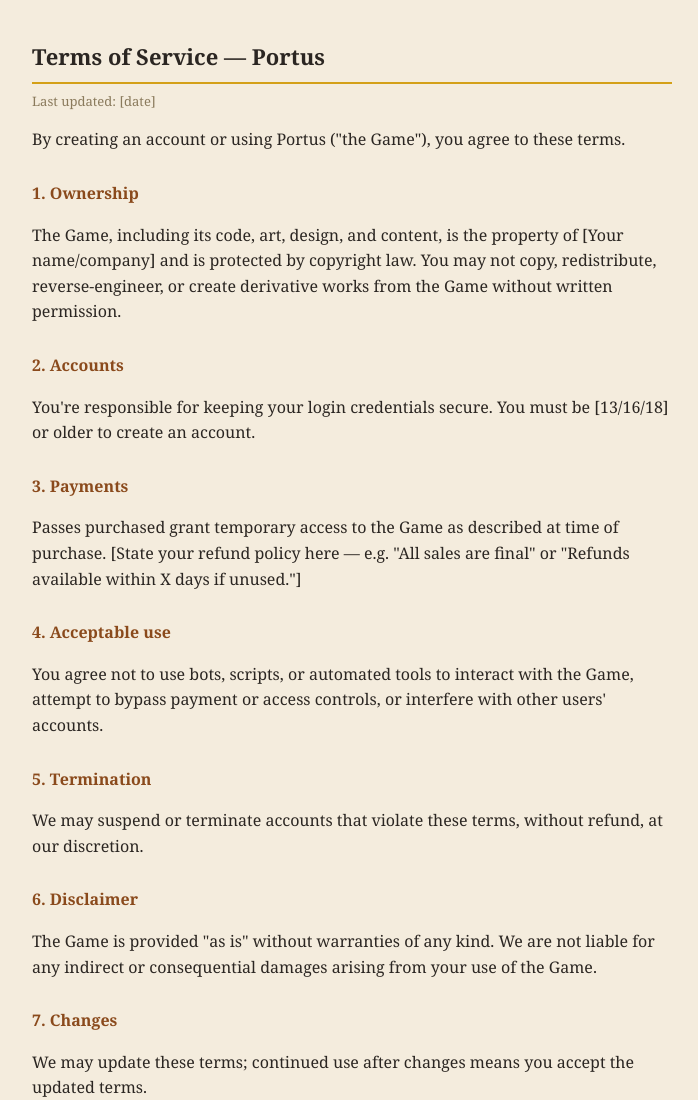
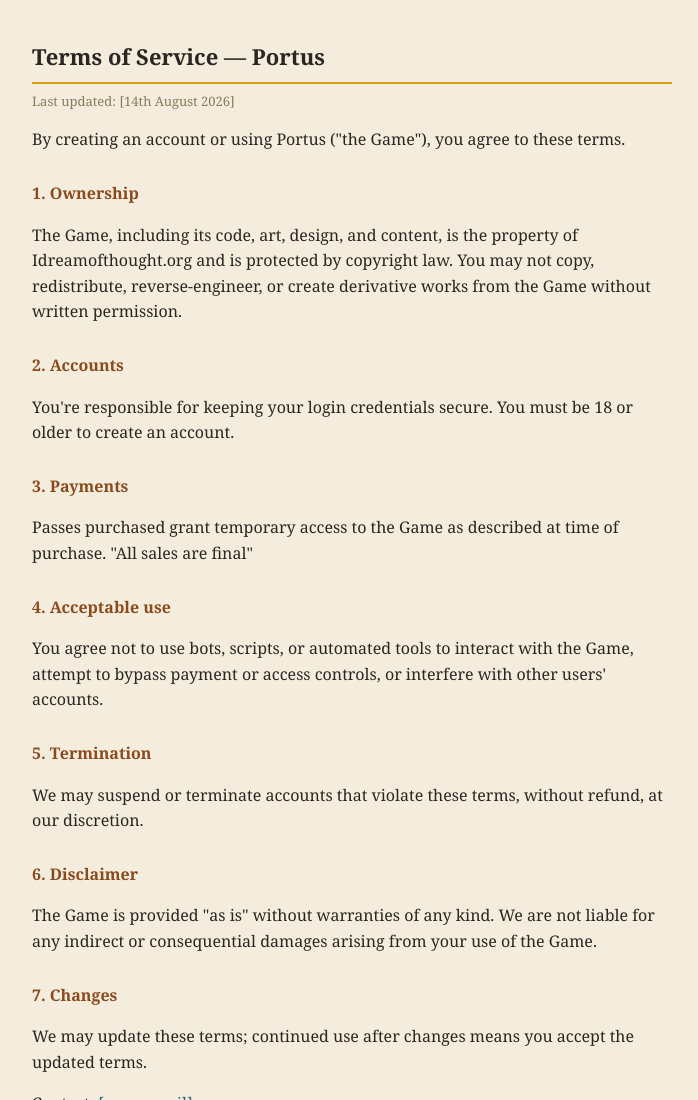
Before and after one commit to Idreamofthought/idreamofthought.github.io, a website: page terms.html in a window 1280 px wide. Shown: the top 1100 px of the page, without its empty margins (288-986 px from the left). Drawn offline with Linux system fonts and the light colour scheme.

Commit message:
Update terms of service with new details

```diff
--- a/terms.html
+++ b/terms.html
@@ -15,18 +15,18 @@
 </head>
 <body>
 <h1>Terms of Service — Portus</h1>
-<p class="updated">Last updated: [date]</p>
+<p class="updated">Last updated: [14th August 2026]</p>
 
 <p>By creating an account or using Portus ("the Game"), you agree to these terms.</p>
 
 <h2>1. Ownership</h2>
-<p>The Game, including its code, art, design, and content, is the property of [Your name/company] and is protected by copyright law. You may not copy, redistribute, reverse-engineer, or create derivative works from the Game without written permission.</p>
+<p>The Game, including its code, art, design, and content, is the property of Idreamofthought.org and is protected by copyright law. You may not copy, redistribute, reverse-engineer, or create derivative works from the Game without written permission.</p>
 
 <h2>2. Accounts</h2>
-<p>You're responsible for keeping your login credentials secure. You must be [13/16/18] or older to create an account.</p>
+<p>You're responsible for keeping your login credentials secure. You must be 18 or older to create an account.</p>
 
 <h2>3. Payments</h2>
-<p>Passes purchased grant temporary access to the Game as described at time of purchase. [State your refund policy here — e.g. "All sales are final" or "Refunds available within X days if unused."]</p>
+<p>Passes purchased grant temporary access to the Game as described at time of purchase.  "All sales are final" </p>
 
 <h2>4. Acceptable use</h2>
 <p>You agree not to use bots, scripts, or automated tools to interact with the Game, attempt to bypass payment or access controls, or interfere with other users' accounts.</p>
@@ -40,7 +40,7 @@
 <h2>7. Changes</h2>
 <p>We may update these terms; continued use after changes means you accept the updated terms.</p>
 
-<p>Contact: <a href="mailto:[your email]">[your email]</a></p>
+<p>Contact: <a href="mailto:[richardjenkins09@gmail.com]">[your email]</a></p>
 
 <a class="back" href="/">← Back to Portus</a>
 </body>
```
